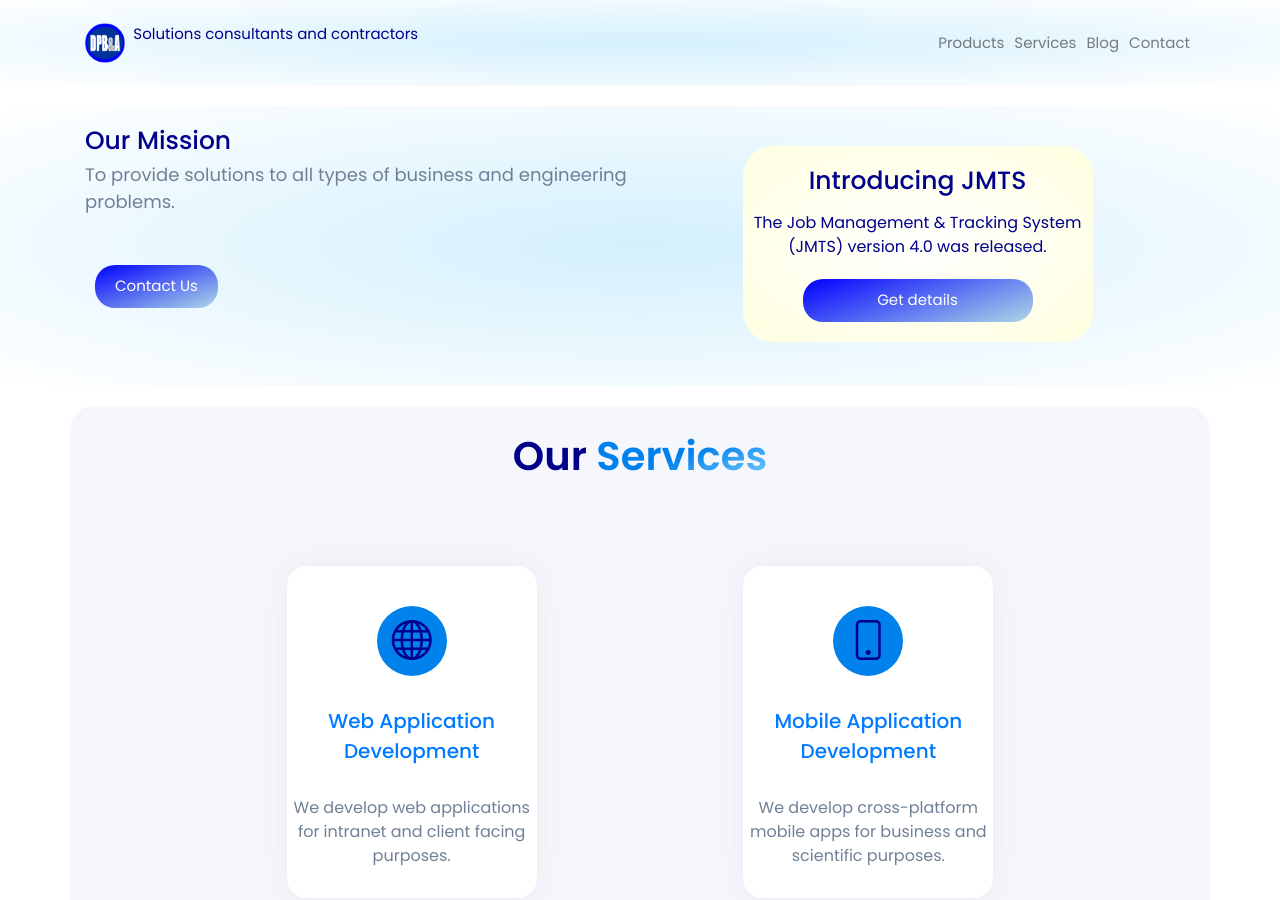
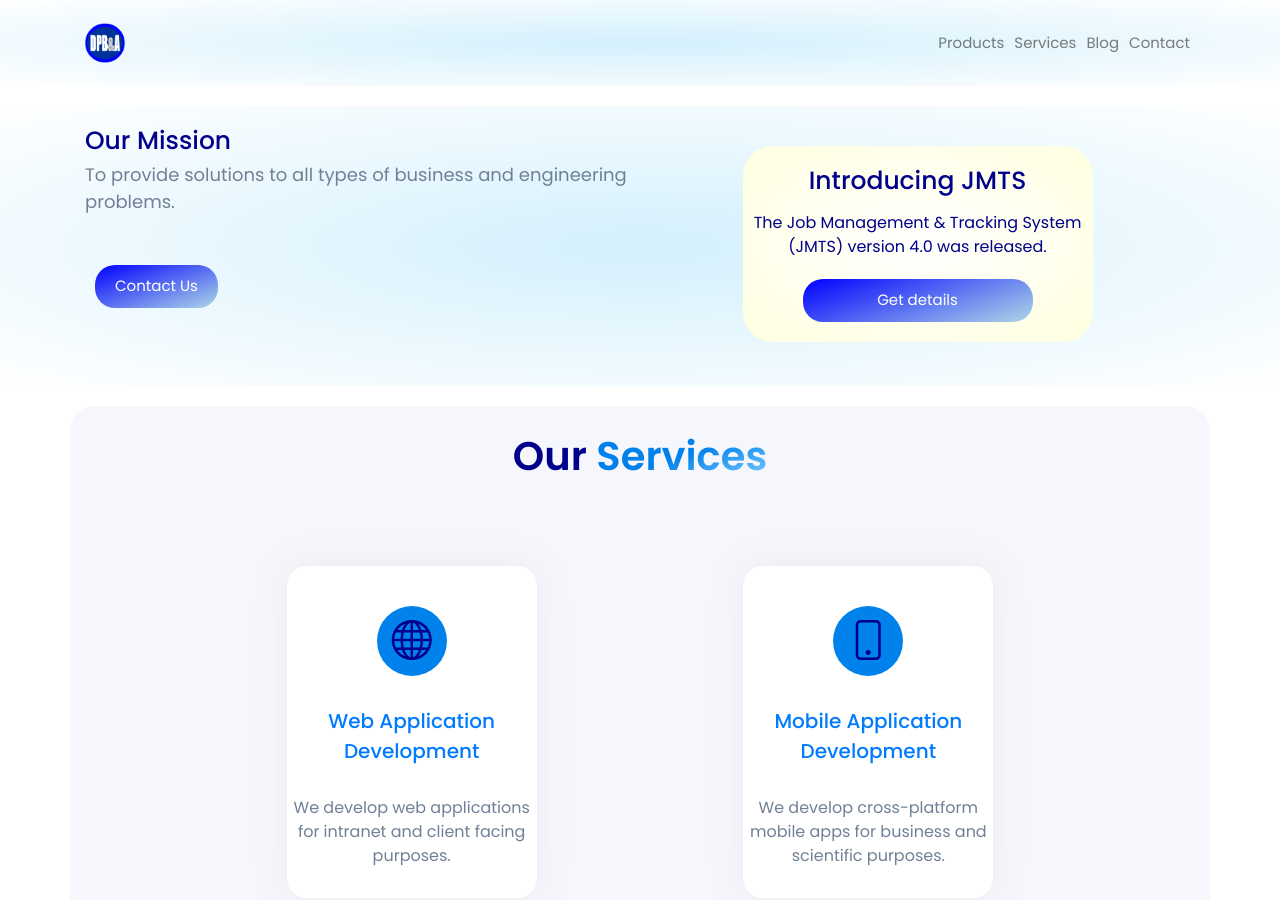
Before and after one commit to DPBandA/dpba, a Jekyll site: the page built from index.html, in a window 1280 px wide and 900 px high. Built offline with Jekyll 4.4.1, drawn with Linux system fonts in a browser that asks for light colours.

Commit message:
General updates.

```diff
--- a/_includes/header.html
+++ b/_includes/header.html
@@ -1,13 +1,13 @@
 <header>
 
     <nav class="navbar navbar-expand-lg navbar-light bg-none container">
-        <a class="navbar-brand" href="#">
+        <a class="navbar-brand" href="/">
             <img src="/assets/media/logo.png"
                  width="40" height="40"
                  class="d-inline-block align-top ml-4 mr-2"
                  alt="DPB&amp;A Logo">
 
-            <span class="font-size-1-2em">
+            <span class="font-size-1-2em" style="display: none;">
                 Solutions consultants and contractors
             </span>
         </a>
```
